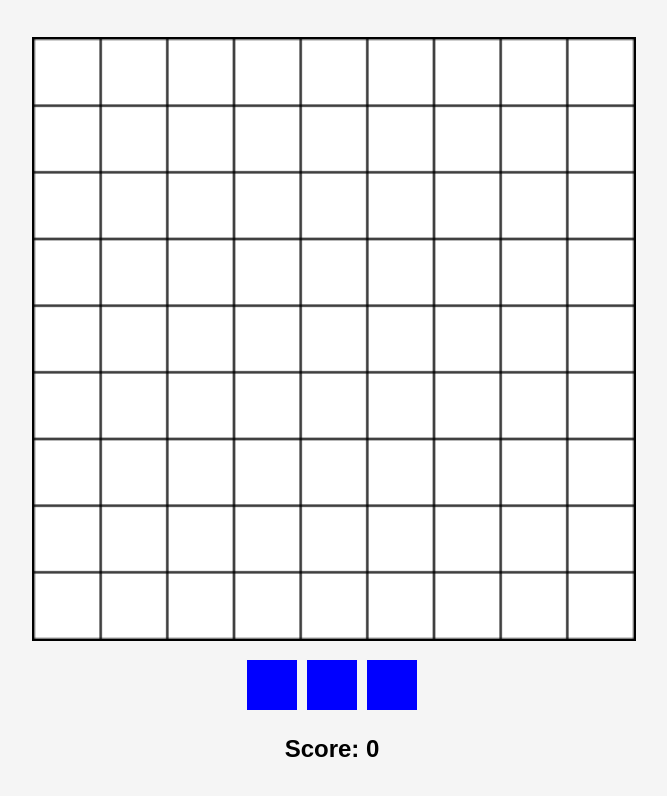
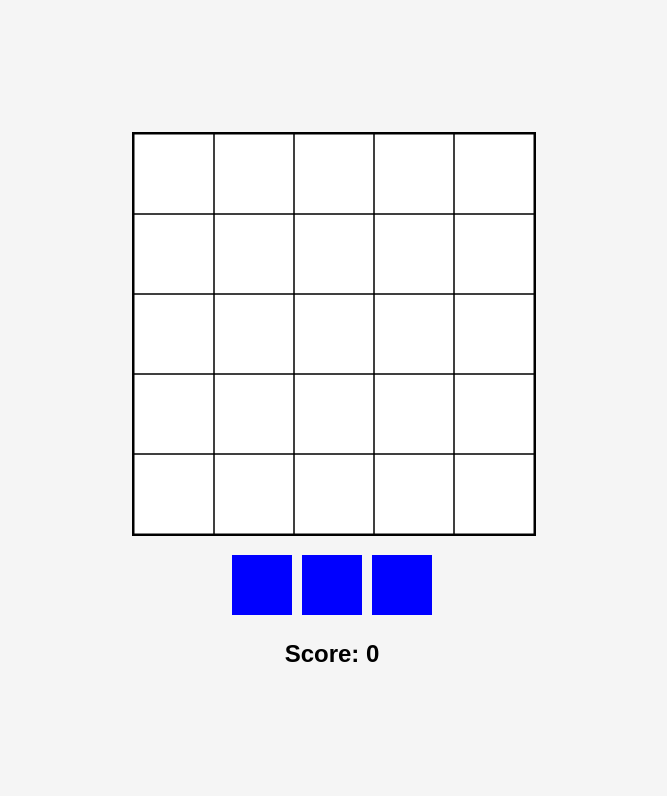
Before and after one commit to ophirpeleg/Woodku, a plain HTML site: page index.html in a window 1280 px wide. Shown: the whole page, without its empty margins (308-975 px from the left). Drawn offline with Linux system fonts and the light colour scheme.

Commit message:
Update index.html

```diff
--- a/index.html
+++ b/index.html
@@ -4,7 +4,50 @@
   <meta charset="UTF-8">
   <meta name="viewport" content="width=device-width, initial-scale=1.0">
   <title>Woodoku Game</title>
-  <link rel="stylesheet" href="styles.css">
+  <style>
+    body {
+      margin: 0;
+      font-family: Arial, sans-serif;
+      display: flex;
+      justify-content: center;
+      align-items: center;
+      height: 100vh;
+      background-color: #f5f5f5;
+    }
+
+    #game-container {
+      width: 90vw;
+      max-width: 400px;
+      text-align: center;
+    }
+
+    canvas {
+      width: 100%;
+      height: auto;
+      background-color: #ffffff;
+      border: 2px solid #000;
+    }
+
+    #blocks-container {
+      display: flex;
+      justify-content: center;
+      margin-top: 10px;
+    }
+
+    .block {
+      width: 60px;
+      height: 60px;
+      background-color: blue;
+      margin: 5px;
+      cursor: grab;
+    }
+
+    #score {
+      margin-top: 20px;
+      font-size: 24px;
+      font-weight: bold;
+    }
+  </style>
 </head>
 <body>
   <div id="game-container">
@@ -12,6 +55,82 @@
     <div id="blocks-container"></div>
     <div id="score">Score: 0</div>
   </div>
-  <script src="script.js"></script>
+  <script>
+    const canvas = document.getElementById('game-grid');
+    const ctx = canvas.getContext('2d');
+    const gridSize = 5; // 5x5 grid
+    const cellSize = 80; // Each cell is 80x80px
+    canvas.width = gridSize * cellSize;
+    canvas.height = gridSize * cellSize;
+
+    let score = 0;
+
+    // Initialize the grid (0 for empty, 1 for filled)
+    let grid = Array(gridSize).fill(null).map(() => Array(gridSize).fill(0));
+
+    // Draw the grid
+    function drawGrid() {
+      ctx.clearRect(0, 0, canvas.width, canvas.height);
+      for (let x = 0; x < gridSize; x++) {
+        for (let y = 0; y < gridSize; y++) {
+          ctx.strokeStyle = '#000';
+          ctx.strokeRect(x * cellSize, y * cellSize, cellSize, cellSize);
+          if (grid[x][y] !== 0) {
+            ctx.fillStyle = 'lightblue';
+            ctx.fillRect(x * cellSize, y * cellSize, cellSize, cellSize);
+          }
+        }
+      }
+    }
+
+    // Add draggable blocks
+    function spawnBlocks() {
+      const blockContainer = document.getElementById('blocks-container');
+      blockContainer.innerHTML = ''; // Clear existing blocks
+
+      for (let i = 0; i < 3; i++) {
+        const block = document.createElement('div');
+        block.className = 'block';
+        block.draggable = true;
+        block.addEventListener('dragstart', (e) => {
+          e.dataTransfer.setData('block', i); // Placeholder for block data
+        });
+        blockContainer.appendChild(block);
+      }
+    }
+
+    // Handle dropping blocks on the grid
+    canvas.addEventListener('dragover', (e) => {
+      e.preventDefault();
+    });
+
+    canvas.addEventListener('drop', (e) => {
+      e.preventDefault();
+      const rect = canvas.getBoundingClientRect();
+      const x = Math.floor((e.clientX - rect.left) / cellSize);
+      const y = Math.floor((e.clientY - rect.top) / cellSize);
+
+      if (x >= 0 && y >= 0 && x < gridSize && y < gridSize && grid[x][y] === 0) {
+        grid[x][y] = 1; // Mark the cell as filled
+        updateScore(10); // Increment score
+        drawGrid();
+      }
+    });
+
+    // Update score
+    function updateScore(points) {
+      score += points;
+      document.getElementById('score').textContent = `Score: ${score}`;
+    }
+
+    // Game loop
+    function gameLoop() {
+      drawGrid();
+    }
+
+    // Initialize game
+    spawnBlocks();
+    gameLoop();
+  </script>
 </body>
 </html>
```
